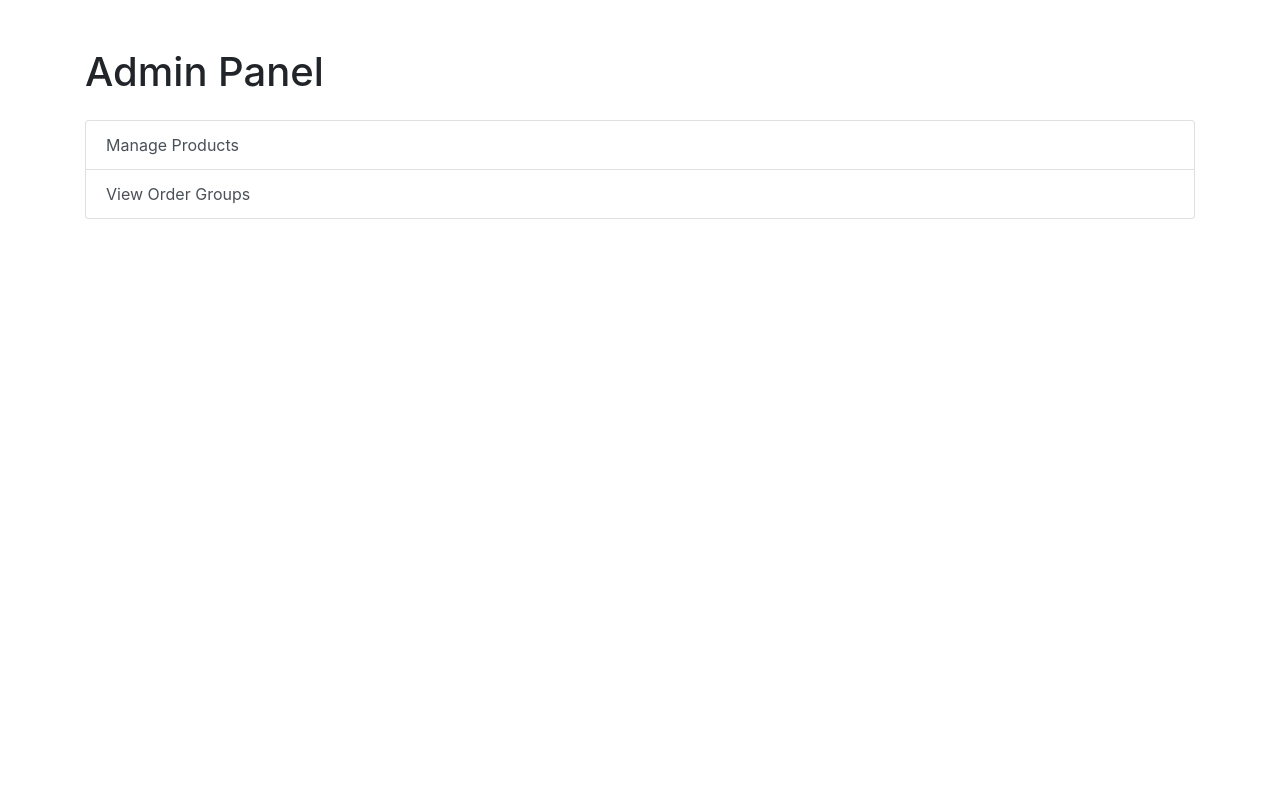
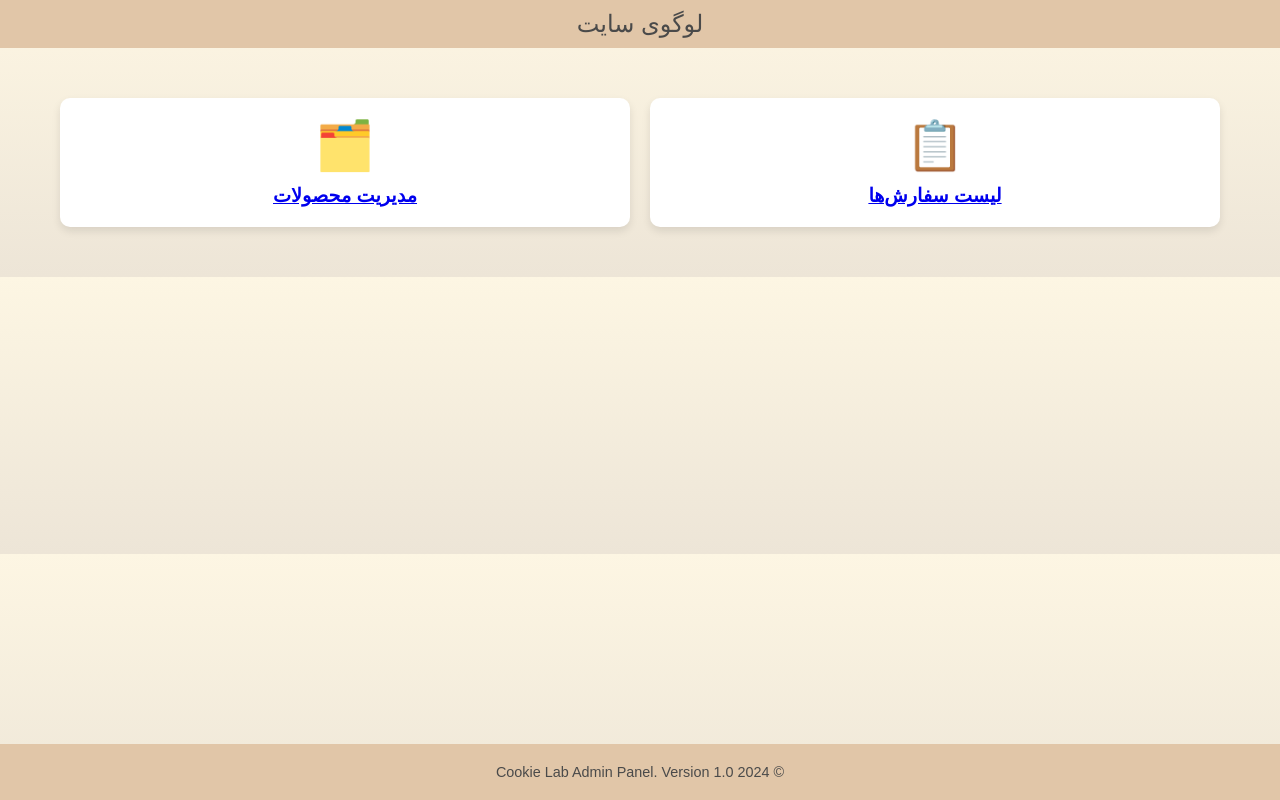
Before and after one commit to thesheox/cookie_shop_project, a Django app: page /admin-panel/ in a window 1280 px wide. Run offline with Django 4.2, Linux system fonts and the light colour scheme; some libraries are stand-ins or nearby versions.

Commit message:
add admin panel base html and css

```diff
--- a/shop/templates/shop/admin_panel.html
+++ b/shop/templates/shop/admin_panel.html
@@ -1,20 +1,57 @@
+<!--<!DOCTYPE html>-->
+<!--<html>-->
+<!--<head>-->
+<!--    <title>Admin Panel</title>-->
+<!--    <link rel="stylesheet" href="https://stackpath.bootstrapcdn.com/bootstrap/4.5.2/css/bootstrap.min.css">-->
+<!--</head>-->
+<!--<body>-->
+<!--    <div class="container mt-5">-->
+<!--        <h1>Admin Panel</h1>-->
+<!--        <div class="list-group mt-4">-->
+<!--            <a href="{% url 'product_list' %}" class="list-group-item list-group-item-action">-->
+<!--                Manage Products-->
+<!--            </a>-->
+<!--            <a href="{% url 'order_group_list' %}" class="list-group-item list-group-item-action">-->
+<!--                View Order Groups-->
+<!--            </a>-->
+<!--        </div>-->
+<!--    </div>-->
+<!--</body>-->
+<!--</html>-->
+{% load static %}
+
 <!DOCTYPE html>
-<html>
+<html lang="en" dir="rtl">
 <head>
-    <title>Admin Panel</title>
-    <link rel="stylesheet" href="https://stackpath.bootstrapcdn.com/bootstrap/4.5.2/css/bootstrap.min.css">
+    <meta charset="UTF-8">
+    <meta name="viewport" content="width=device-width, initial-scale=1.0">
+    <title>Responsive Admin Panel</title>
+     <link rel="stylesheet" href="{% static 'admin_panel.css' %}">
 </head>
 <body>
-    <div class="container mt-5">
-        <h1>Admin Panel</h1>
-        <div class="list-group mt-4">
-            <a href="{% url 'product_list' %}" class="list-group-item list-group-item-action">
-                Manage Products
-            </a>
-            <a href="{% url 'order_group_list' %}" class="list-group-item list-group-item-action">
-                View Order Groups
-            </a>
-        </div>
+<header class="header">
+    <div class="logo">لوگوی سایت</div>
+</header>
+<main class="container">
+
+    <div class="card">
+        <div class="icon">📋</div>
+        <a href="{% url 'order_group_list' %}">
+        <p>لیست سفارش‌ها</p>
+        </a>
     </div>
+
+    <div class="card">
+        <div class="icon">🗂️</div>
+        <a href="{% url 'product_list' %}">
+        <p>مدیریت محصولات</p>
+        </a>
+    </div>
+
+
+</main>
+<footer class="footer">
+    <p>© 2024 Cookie Lab Admin Panel. Version 1.0</p>
+</footer>
 </body>
 </html>
--- /dev/null
+++ b/statics/admin_panel.css
@@ -0,0 +1,56 @@
+/* Reset & Base Styles */
+* {
+    margin: 0;
+    padding: 0;
+    box-sizing: border-box;
+}
+body {
+    font-family: Arial, sans-serif;
+    background: linear-gradient(to bottom, #fdf6e3, #ede5d7);
+    color: #4a4a4a;
+}
+.container {
+    display: grid;
+    grid-template-columns: repeat(auto-fit, minmax(300px, 1fr));
+    gap: 20px;
+    max-width: 1200px;
+    margin: 50px auto;
+    padding: 0 20px;
+}
+.header {
+    background-color: #e1c6a8;
+    padding: 10px;
+    text-align: center;
+}
+.logo {
+    font-size: 1.5rem;
+    color: #4a4a4a;
+}
+.card {
+    background: #fff;
+    border-radius: 10px;
+    box-shadow: 0 4px 8px rgba(0, 0, 0, 0.1);
+    text-align: center;
+    padding: 20px;
+    display: flex;
+    flex-direction: column;
+    align-items: center;
+    justify-content: center;
+}
+.card .icon {
+    font-size: 3rem;
+    margin-bottom: 10px;
+}
+.card p {
+    font-size: 1.2rem;
+    font-weight: bold;
+}
+.footer {
+    text-align: center;
+    padding: 20px;
+    font-size: 0.9rem;
+    background: #e1c6a8;
+    position: fixed;
+    bottom: 0;
+    width: 100%;
+}
```
